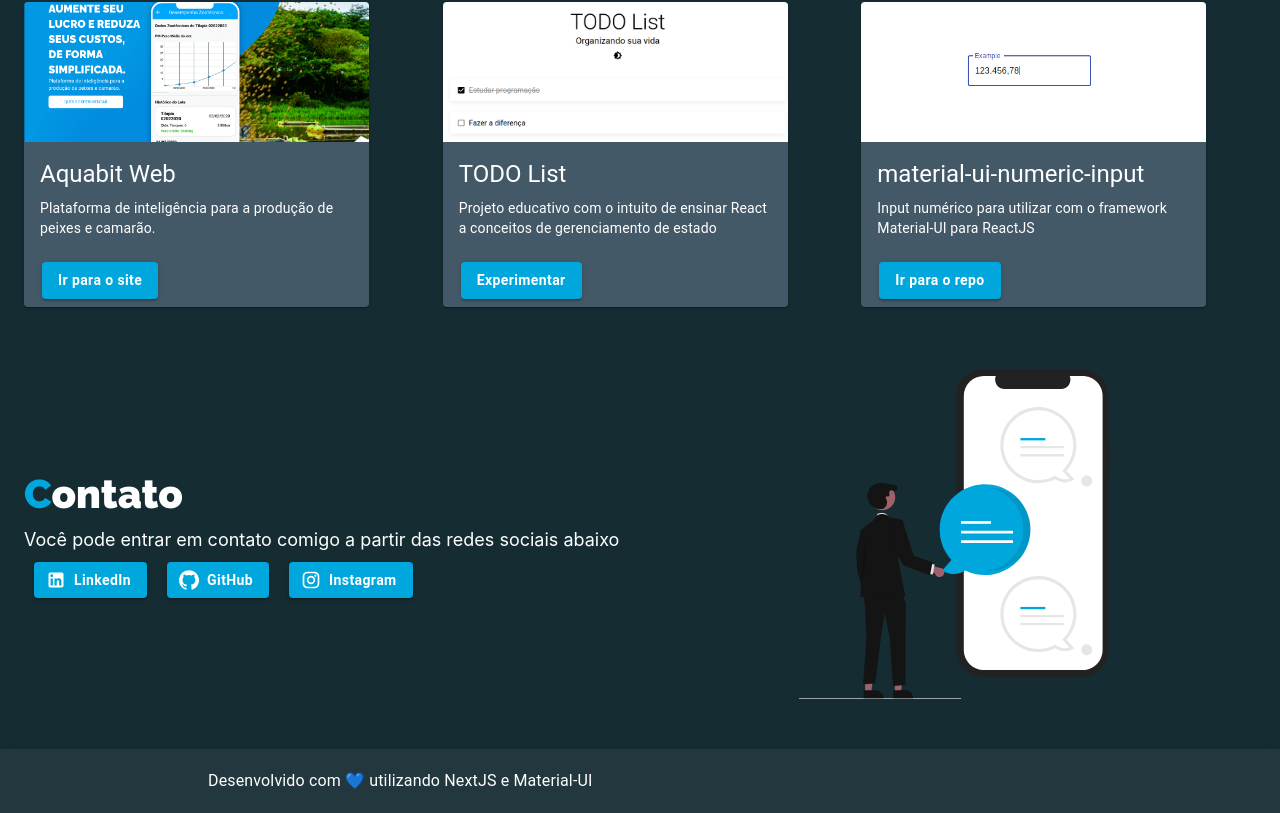
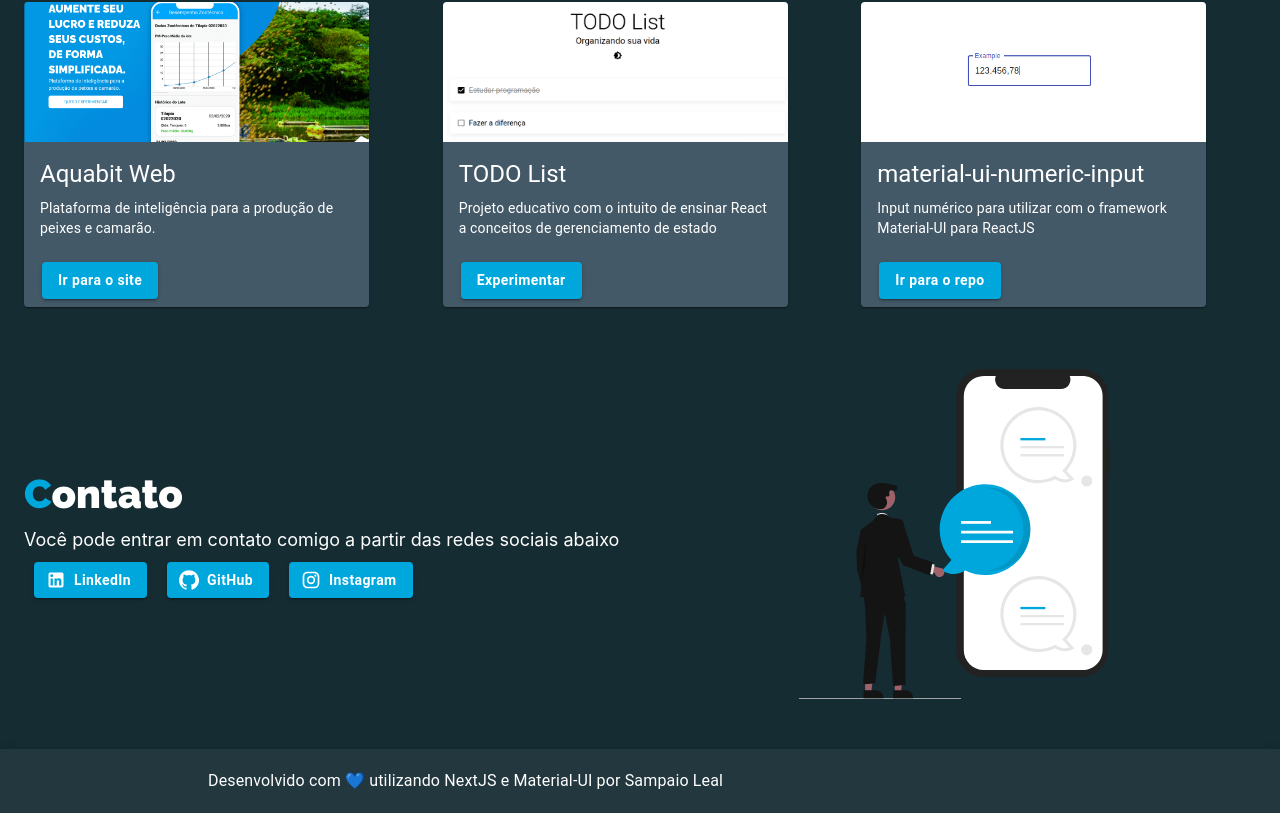
Before and after one commit to SampaioLeal/sampaioleal.github.io, a Next.js app: page / in a window 1280 px wide. Shown: the part 1227-2040 px from the top of the page. Built offline with nearby package versions, Linux system fonts and the light colour scheme.

Commit message:
Assinatura no footer

```diff
--- a/pages/index.tsx
+++ b/pages/index.tsx
@@ -262,7 +262,8 @@ export default function Home({ helloMessage }) {
         <Container maxWidth="md">
           <Toolbar>
             <Typography variant="body1" color="inherit">
-              Desenvolvido com 💙 utilizando NextJS e Material-UI
+              Desenvolvido com 💙 utilizando NextJS e Material-UI por Sampaio
+              Leal
             </Typography>
           </Toolbar>
         </Container>
```
